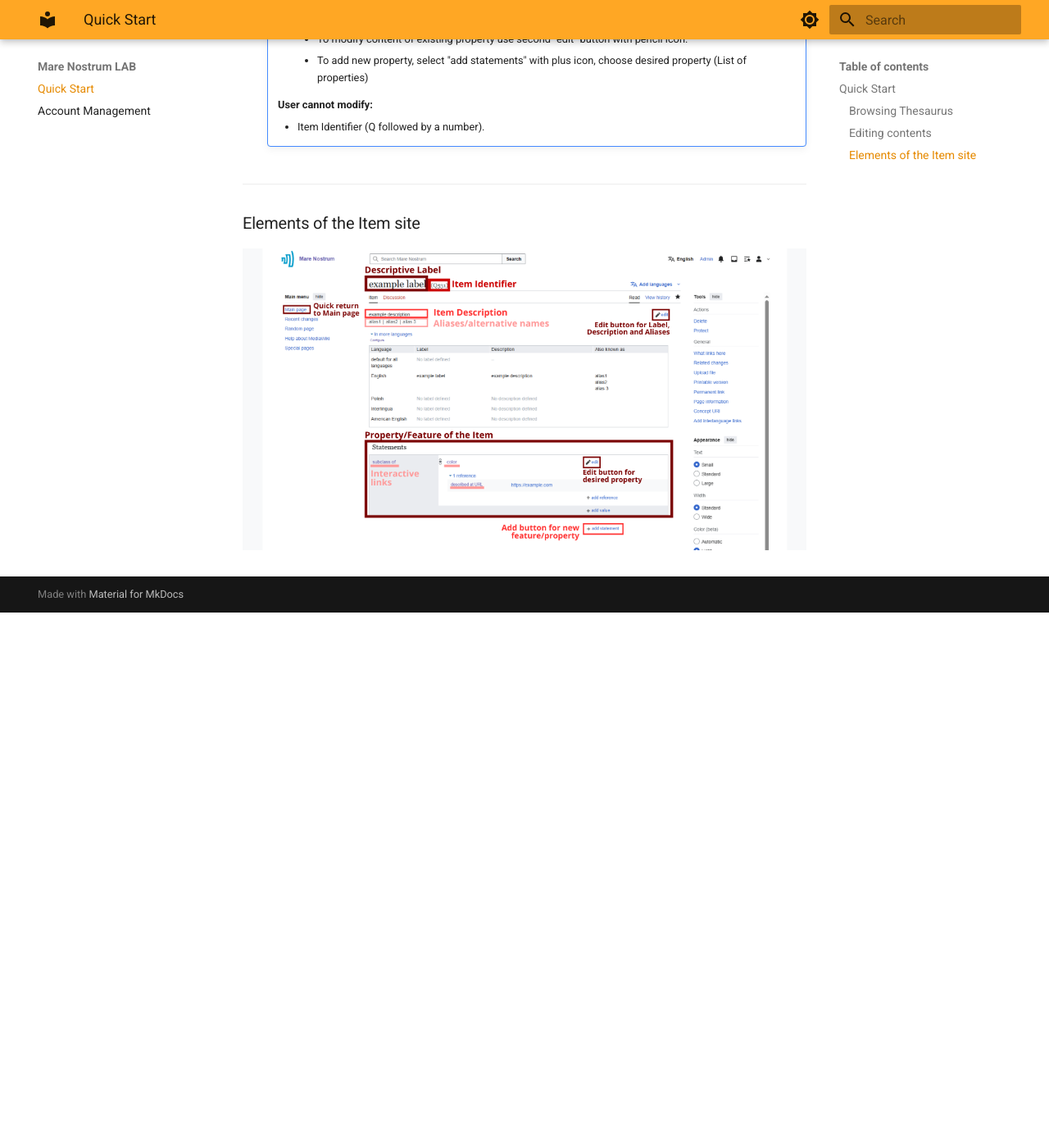
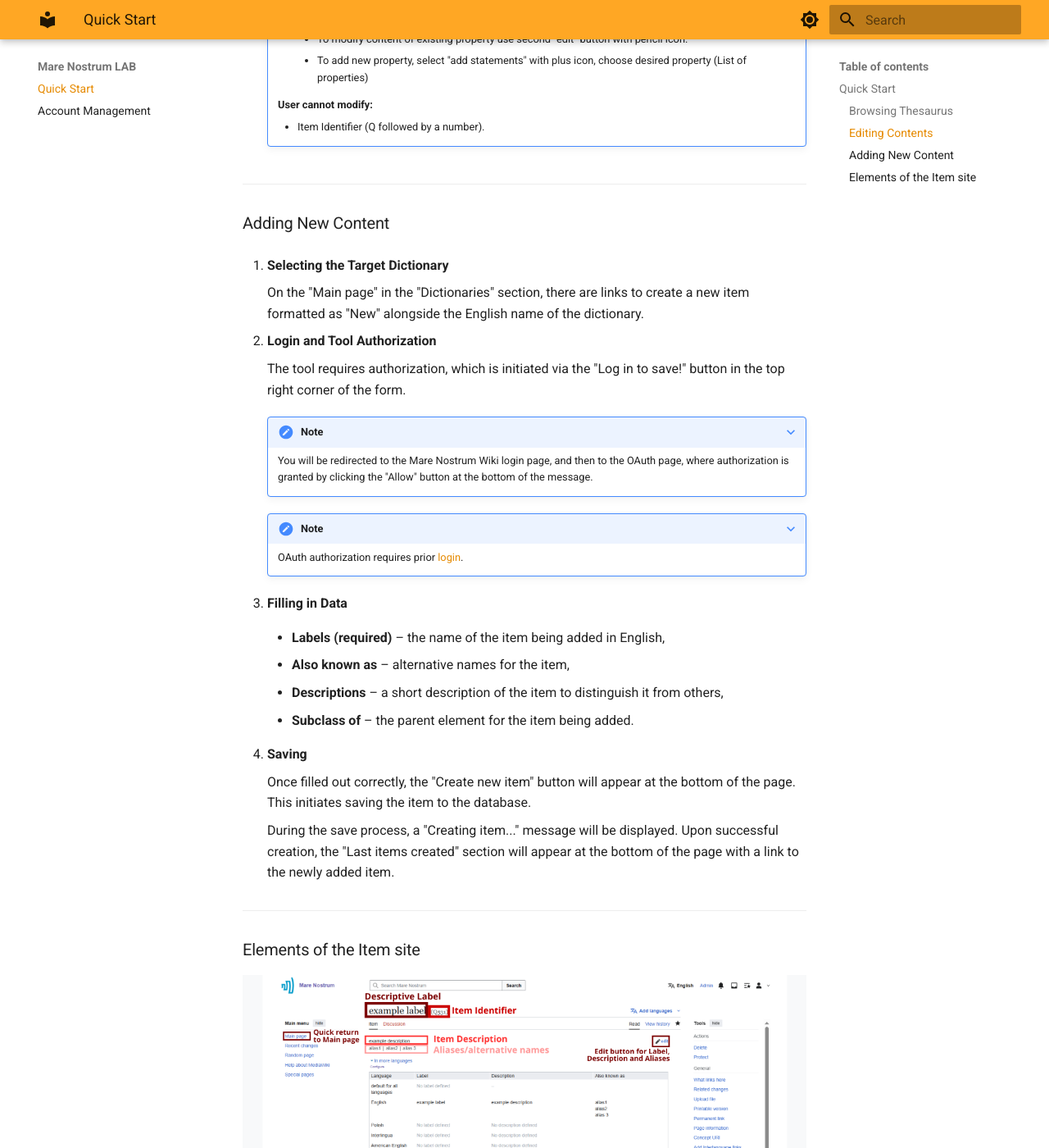
Before and after one commit to Mare-Nostrum-Lab-UJ/Mare-Nostrum-Lab-UJ.github.io, an MkDocs documentation site: the page built from docs/index.md, in a window 1280 px wide and 1400 px high, scrolled down 3775 px. Shown: the whole window at 82% size. Built offline with MkDocs 1.6.1 and Material for MkDocs 9.7.7, drawn with Linux system fonts in a browser that asks for light colours; before the commit the page ends 4522 px from its top, so only the background shows below that; some of the changed text lies outside the part shown.

Commit message:
add: Quick Start - Adding New Content.

```diff
--- a/docs/index.md
+++ b/docs/index.md
@@ -30,7 +30,7 @@ For code repository visit [Mare Nostrum LAB GitHub](https://github.com/Mare-Nost
 
 ---
 
-### Editing contents
+### Editing Contents
 
 1. [Browse Thesaurus](#browsing-thesaurus) for subject.
 1. Click on the "edit" button with pencil icon.
@@ -71,6 +71,39 @@ For code repository visit [Mare Nostrum LAB GitHub](https://github.com/Mare-Nost
 
 ---
 
+### Adding New Content
+1. **Selecting the Target Dictionary**
+
+    On the "Main page" in the "Dictionaries" section, there are links to create a new item formatted as "New" alongside the English name of the dictionary.
+
+2. **Login and Tool Authorization**
+
+    The tool requires authorization, which is initiated via the "Log in to save!" button in the top right corner of the form.
+
+    ???+ note
+        You will be redirected to the Mare Nostrum Wiki login page, and then to the OAuth page, where authorization is granted by clicking the "Allow" button at the bottom of the message.
+
+    ???+ note
+        OAuth authorization requires prior [login](account-management/#logging-in-to-the-account).
+
+3. **Filling in Data**
+
+    - **Labels (required)** – the name of the item being added in English,
+
+    - **Also known as** – alternative names for the item,
+
+    - **Descriptions** – a short description of the item to distinguish it from others,
+
+    - **Subclass of** – the parent element for the item being added.
+
+4. **Saving**
+
+    Once filled out correctly, the "Create new item" button will appear at the bottom of the page. This initiates saving the item to the database.
+
+    During the save process, a "Creating item..." message will be displayed. Upon successful creation, the "Last items created" section will appear at the bottom of the page with a link to the newly added item.
+
+---
+
 ### Elements of the Item site
 
 ![alt text](quickstart/elements-of-site.png)
```
